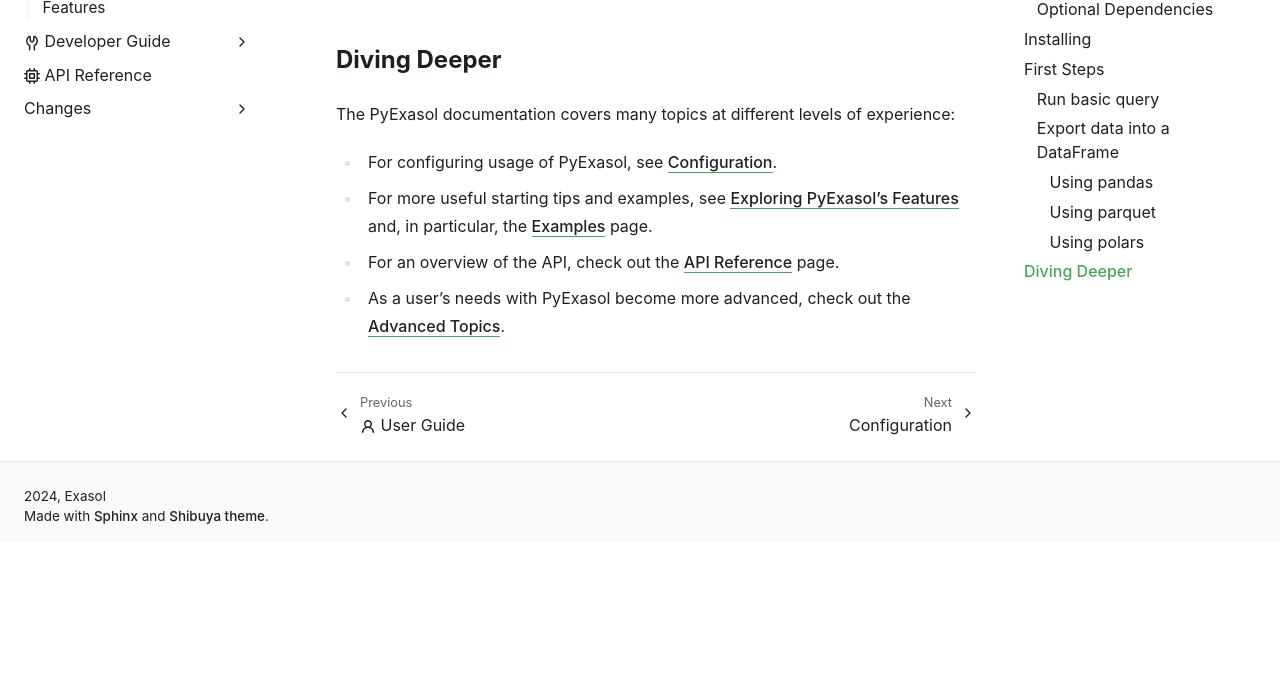
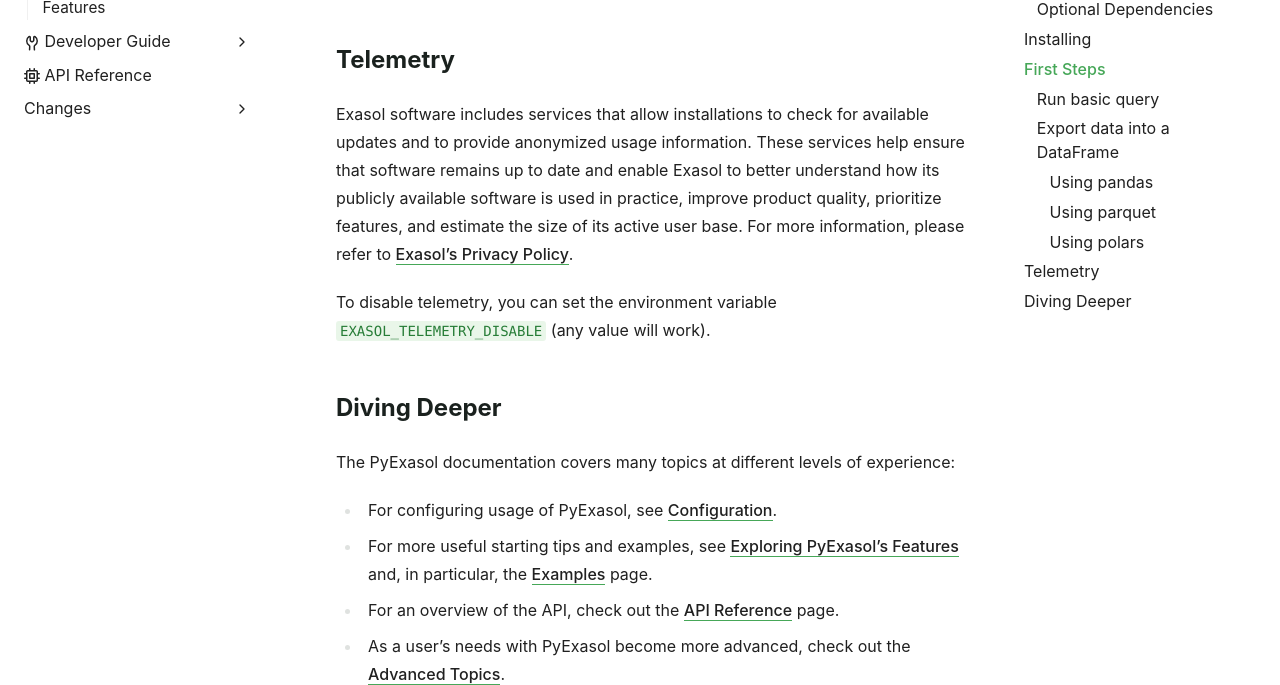
Before and after one commit to exasol/pyexasol, a Sphinx documentation site: the page built from doc/user_guide/getting_started.rst, in a window 1280 px wide and 900 px high, scrolled down 2626 px, cut to the strip 215-900 px from the top of the window. Built offline with Sphinx 7.4.7, drawn with Linux system fonts in a browser that asks for light colours; before the commit the page ends 3383 px from its top, so only the background shows below that.

Commit message:
Integrate telemetry (#376)
* Add telemetry dep

* Revert "Add telemetry dep"

This reverts commit a063576d3e8b40c5a93bc63589b1642689c1d310.

* Add new telemetry-client

* Function to track connection creation

* Format

* Telemetry client doesn't have typing marker yet

* Format

* Update to 0.2 telemetry client

* Track on import

* Threading fix

* Add docs

* Format fix

* Update doc/changes/unreleased.md

Co-authored-by: Steffen Pankratz <steffen.pankratz@exasol.com>

* Fix url

* Do not track imports

* Update doc/user_guide/getting_started.rst

Co-authored-by: Steffen Pankratz <steffen.pankratz@exasol.com>

* Update doc/user_guide/getting_started.rst

Co-authored-by: Steffen Pankratz <steffen.pankratz@exasol.com>

---------

Co-authored-by: Steffen Pankratz <steffen.pankratz@exasol.com>

```diff
--- a/doc/user_guide/getting_started.rst
+++ b/doc/user_guide/getting_started.rst
@@ -97,6 +97,19 @@
    :language: python3
    :caption: examples/getting_started/export_to_polars.py
 
+Telemetry
+---------
+
+Exasol software includes services that allow installations to check for available
+updates and to provide anonymized usage information. These services help ensure that
+software remains up to date and enable Exasol to better understand how its publicly
+available software is used in practice, improve product quality, prioritize features,
+and estimate the size of its active user base. For more information, please refer to
+`Exasol's Privacy Policy <https://www.exasol.com/privacy-policy/>`_.
+
+To disable telemetry, you can set the environment variable ``EXASOL_TELEMETRY_DISABLE``
+(any value will work).
+
 Diving Deeper
 -------------
 
--- a/pyproject.toml
+++ b/pyproject.toml
@@ -43,6 +43,7 @@
     "packaging>=24.1.0",
     "websocket-client>=1.0.1,<=1.9.0", # See https://github.com/exasol/pyexasol/issues/401
     "pydantic (>=2.13.4,<3.0.0)",
+    "exasol-telemetry-client (>=0.2.1,<0.3.0)",
 ]
 
 [project.optional-dependencies]
```
Also changed, not shown: doc/changes/unreleased.md (+5 -0 lines), 2 other files.
